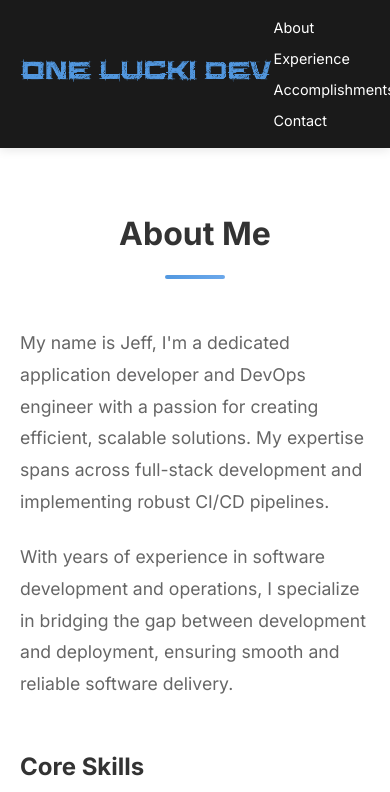
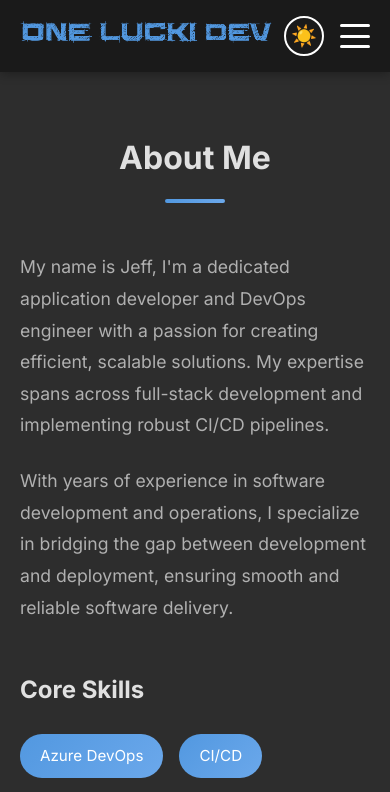
Before and after one commit to jeffpriz/oneluckidev-site, a React (Vite) app: page /about in a window 390 px wide. Shown: the top 792 px of the page. Built offline with nearby package versions, Linux system fonts and the light colour scheme.

Commit message:
Add mobile hamburger menu, dark mode toggle, and scroll-to-top functionality
Co-authored-by: jeffpriz <10476939+jeffpriz@users.noreply.github.com>

```diff
--- a/src/App.tsx
+++ b/src/App.tsx
@@ -1,6 +1,7 @@
 import { Routes, Route } from 'react-router-dom'
 import Navbar from './components/Navbar'
 import Footer from './components/Footer'
+import ScrollToTop from './components/ScrollToTop'
 import Home from './pages/Home'
 import About from './pages/About'
 import Experience from './pages/Experience'
@@ -21,6 +22,7 @@ function App() {
         </Routes>
       </main>
       <Footer />
+      <ScrollToTop />
     </div>
   )
 }
--- a/src/components/Navbar.css
+++ b/src/components/Navbar.css
@@ -12,6 +12,14 @@
   display: flex;
   justify-content: space-between;
   align-items: center;
+  position: relative;
+}
+
+.nav-right {
+  display: flex;
+  align-items: center;
+  gap: 1rem;
+  z-index: 1001;
 }
 
 .nav-brand {
@@ -19,6 +27,7 @@
   align-items: center;
   text-decoration: none;
   height: 50px;
+  z-index: 1001;
 }
 
 .nav-logo {
@@ -55,17 +64,83 @@
   color: var(--primary-color);
 }
 
+/* Hamburger Menu */
+.hamburger {
+  display: none;
+  flex-direction: column;
+  justify-content: space-between;
+  width: 30px;
+  height: 24px;
+  background: none;
+  border: none;
+  cursor: pointer;
+  padding: 0;
+  z-index: 1001;
+}
+
+.hamburger span {
+  display: block;
+  width: 100%;
+  height: 3px;
+  background-color: var(--text-light);
+  border-radius: 2px;
+  transition: all 0.3s ease;
+}
+
+.hamburger.active span:nth-child(1) {
+  transform: translateY(10.5px) rotate(45deg);
+}
+
+.hamburger.active span:nth-child(2) {
+  opacity: 0;
+}
+
+.hamburger.active span:nth-child(3) {
+  transform: translateY(-10.5px) rotate(-45deg);
+}
+
 @media (max-width: 768px) {
+  .hamburger {
+    display: flex;
+  }
+
+  .nav-menu {
+    position: fixed;
+    top: 0;
+    right: -100%;
+    height: 100vh;
+    width: 70%;
+    max-width: 300px;
+    background-color: var(--dark-bg);
+    flex-direction: column;
+    align-items: center;
+    justify-content: center;
+    gap: 2rem;
+    transition: right 0.3s ease;
+    box-shadow: -2px 0 10px rgba(0, 0, 0, 0.3);
+  }
+
+  .nav-menu.active {
+    right: 0;
+  }
+
+  .nav-menu li {
+    width: 100%;
+    text-align: center;
+  }
+
+  .nav-menu a {
+    display: block;
+    padding: 1rem;
+    font-size: 1.2rem;
+  }
+
   .nav-brand {
     height: 40px;
   }
 
   .nav-logo {
     height: 40px;
-  }
-  .nav-menu {
-    gap: 1rem;
-    font-size: 0.9rem;
   }
 }
 
@@ -83,7 +158,6 @@
   }
 
   .nav-menu {
-    flex-direction: column;
-    gap: 0.5rem;
+    width: 80%;
   }
 }
--- a/src/components/Navbar.tsx
+++ b/src/components/Navbar.tsx
@@ -1,11 +1,23 @@
+import { useState } from 'react'
 import { Link } from 'react-router-dom'
+import ThemeToggle from './ThemeToggle'
 import './Navbar.css'
 
 const Navbar = () => {
+  const [isMenuOpen, setIsMenuOpen] = useState(false)
+
+  const toggleMenu = () => {
+    setIsMenuOpen(!isMenuOpen)
+  }
+
+  const closeMenu = () => {
+    setIsMenuOpen(false)
+  }
+
   return (
     <nav className="navbar">
       <div className="container">
-        <Link to="/" className="nav-brand">
+        <Link to="/" className="nav-brand" onClick={closeMenu}>
           <img src="/images/OLDevLogoBanner.png" alt="OneLuckiDev Logo" className="nav-logo"
             onError={(e) => {
               const target = e.target as HTMLImageElement
@@ -17,11 +29,23 @@ const Navbar = () => {
             }}
           />
         </Link>
-        <ul className="nav-menu">
-          <li><Link to="/about">About</Link></li>
-          <li><Link to="/experience">Experience</Link></li>
-          <li><Link to="/accomplishments">Accomplishments</Link></li>
-          <li><Link to="/contact">Contact</Link></li>
+        <div className="nav-right">
+          <ThemeToggle />
+          <button
+            className={`hamburger ${isMenuOpen ? 'active' : ''}`}
+            onClick={toggleMenu}
+            aria-label="Toggle navigation menu"
+          >
+            <span></span>
+            <span></span>
+            <span></span>
+          </button>
+        </div>
+        <ul className={`nav-menu ${isMenuOpen ? 'active' : ''}`}>
+          <li><Link to="/about" onClick={closeMenu}>About</Link></li>
+          <li><Link to="/experience" onClick={closeMenu}>Experience</Link></li>
+          <li><Link to="/accomplishments" onClick={closeMenu}>Accomplishments</Link></li>
+          <li><Link to="/contact" onClick={closeMenu}>Contact</Link></li>
         </ul>
       </div>
     </nav>
--- /dev/null
+++ b/src/components/ScrollToTop.css
@@ -0,0 +1,46 @@
+.scroll-to-top {
+  position: fixed;
+  bottom: 30px;
+  right: 30px;
+  width: 50px;
+  height: 50px;
+  background-color: var(--primary-color);
+  color: var(--card-bg);
+  border: none;
+  border-radius: 50%;
+  font-size: 1.5rem;
+  cursor: pointer;
+  display: flex;
+  align-items: center;
+  justify-content: center;
+  opacity: 0;
+  visibility: hidden;
+  transition: all 0.3s ease;
+  box-shadow: var(--shadow);
+  z-index: 999;
+}
+
+.scroll-to-top.visible {
+  opacity: 1;
+  visibility: visible;
+}
+
+.scroll-to-top:hover {
+  transform: translateY(-5px);
+  box-shadow: var(--shadow-hover);
+  background-color: var(--secondary-color);
+}
+
+.scroll-to-top:active {
+  transform: translateY(-3px);
+}
+
+@media (max-width: 768px) {
+  .scroll-to-top {
+    bottom: 20px;
+    right: 20px;
+    width: 45px;
+    height: 45px;
+    font-size: 1.3rem;
+  }
+}
--- /dev/null
+++ b/src/components/ScrollToTop.tsx
@@ -0,0 +1,41 @@
+import { useState, useEffect } from 'react'
+import './ScrollToTop.css'
+
+const ScrollToTop = () => {
+  const [isVisible, setIsVisible] = useState(false)
+
+  useEffect(() => {
+    const toggleVisibility = () => {
+      if (window.scrollY > 300) {
+        setIsVisible(true)
+      } else {
+        setIsVisible(false)
+      }
+    }
+
+    window.addEventListener('scroll', toggleVisibility)
+
+    return () => {
+      window.removeEventListener('scroll', toggleVisibility)
+    }
+  }, [])
+
+  const scrollToTop = () => {
+    window.scrollTo({
+      top: 0,
+      behavior: 'smooth'
+    })
+  }
+
+  return (
+    <button
+      className={`scroll-to-top ${isVisible ? 'visible' : ''}`}
+      onClick={scrollToTop}
+      aria-label="Scroll to top"
+    >
+      ↑
+    </button>
+  )
+}
+
+export default ScrollToTop
--- /dev/null
+++ b/src/components/ThemeToggle.css
@@ -0,0 +1,32 @@
+.theme-toggle {
+  background: none;
+  border: 2px solid var(--text-light);
+  border-radius: 50%;
+  width: 45px;
+  height: 45px;
+  display: flex;
+  align-items: center;
+  justify-content: center;
+  cursor: pointer;
+  font-size: 1.5rem;
+  transition: all 0.3s ease;
+  margin-left: 1rem;
+}
+
+.theme-toggle:hover {
+  transform: scale(1.1);
+  border-color: var(--primary-color);
+}
+
+.theme-toggle:active {
+  transform: scale(0.95);
+}
+
+@media (max-width: 768px) {
+  .theme-toggle {
+    width: 40px;
+    height: 40px;
+    font-size: 1.3rem;
+    margin-left: 0.5rem;
+  }
+}
--- /dev/null
+++ b/src/components/ThemeToggle.tsx
@@ -0,0 +1,18 @@
+import { useTheme } from '../contexts/ThemeContext'
+import './ThemeToggle.css'
+
+const ThemeToggle = () => {
+  const { theme, toggleTheme } = useTheme()
+
+  return (
+    <button
+      className="theme-toggle"
+      onClick={toggleTheme}
+      aria-label={`Switch to ${theme === 'light' ? 'dark' : 'light'} mode`}
+    >
+      {theme === 'light' ? '🌙' : '☀️'}
+    </button>
+  )
+}
+
+export default ThemeToggle
--- /dev/null
+++ b/src/contexts/ThemeContext.tsx
@@ -0,0 +1,44 @@
+import { createContext, useContext, useState, useEffect, ReactNode } from 'react'
+
+type Theme = 'light' | 'dark'
+
+interface ThemeContextType {
+  theme: Theme
+  toggleTheme: () => void
+}
+
+const ThemeContext = createContext<ThemeContextType | undefined>(undefined)
+
+export const useTheme = () => {
+  const context = useContext(ThemeContext)
+  if (!context) {
+    throw new Error('useTheme must be used within a ThemeProvider')
+  }
+  return context
+}
+
+interface ThemeProviderProps {
+  children: ReactNode
+}
+
+export const ThemeProvider = ({ children }: ThemeProviderProps) => {
+  const [theme, setTheme] = useState<Theme>(() => {
+    const savedTheme = localStorage.getItem('theme') as Theme
+    return savedTheme || 'dark'
+  })
+
+  useEffect(() => {
+    document.documentElement.setAttribute('data-theme', theme)
+    localStorage.setItem('theme', theme)
+  }, [theme])
+
+  const toggleTheme = () => {
+    setTheme(prevTheme => prevTheme === 'light' ? 'dark' : 'light')
+  }
+
+  return (
+    <ThemeContext.Provider value={{ theme, toggleTheme }}>
+      {children}
+    </ThemeContext.Provider>
+  )
+}
--- a/src/main.tsx
+++ b/src/main.tsx
@@ -1,13 +1,16 @@
 import React from 'react'
 import ReactDOM from 'react-dom/client'
 import { BrowserRouter } from 'react-router-dom'
+import { ThemeProvider } from './contexts/ThemeContext'
 import App from './App'
 import './styles/index.css'
 
 ReactDOM.createRoot(document.getElementById('root')!).render(
   <React.StrictMode>
     <BrowserRouter>
-      <App />
+      <ThemeProvider>
+        <App />
+      </ThemeProvider>
     </BrowserRouter>
   </React.StrictMode>,
 )
--- a/src/styles/index.css
+++ b/src/styles/index.css
@@ -5,17 +5,39 @@
   box-sizing: border-box;
 }
 
+html {
+  scroll-behavior: smooth;
+}
+
 :root {
   --primary-color: #5298e0;
   --secondary-color: #6ba8eb;
+  --success-color: #28a745;
+}
+
+/* Dark Theme (Default) */
+:root,
+[data-theme="dark"] {
   --dark-bg: #1a1a1a;
+  --light-bg: #2d2d2d;
+  --text-primary: #e0e0e0;
+  --text-secondary: #b0b0b0;
+  --text-light: #fff;
+  --card-bg: #2d2d2d;
+  --border-color: #404040;
+  --shadow: 0 2px 10px rgba(0, 0, 0, 0.3);
+  --shadow-hover: 0 4px 20px rgba(0, 0, 0, 0.4);
+}
+
+/* Light Theme */
+[data-theme="light"] {
+  --dark-bg: #ffffff;
   --light-bg: #f5f5f5;
   --text-primary: #333;
   --text-secondary: #666;
-  --text-light: #fff;
+  --text-light: #1a1a1a;
   --card-bg: #fff;
   --border-color: #e0e0e0;
-  --success-color: #28a745;
   --shadow: 0 2px 10px rgba(0, 0, 0, 0.1);
   --shadow-hover: 0 4px 20px rgba(0, 0, 0, 0.15);
 }
@@ -25,6 +47,7 @@ body {
   line-height: 1.6;
   color: var(--text-primary);
   background-color: var(--light-bg);
+  transition: background-color 0.3s ease, color 0.3s ease;
 }
 
 .container {
@@ -71,24 +94,27 @@ section {
 }
 
 .btn-primary {
-  background-color: var(--text-light);
+  background-color: var(--card-bg);
   color: var(--primary-color);
+  border: 2px solid var(--primary-color);
 }
 
 .btn-primary:hover {
   transform: translateY(-2px);
   box-shadow: var(--shadow-hover);
+  background-color: var(--primary-color);
+  color: var(--card-bg);
 }
 
 .btn-secondary {
   background-color: transparent;
-  color: var(--text-light);
-  border: 2px solid var(--text-light);
+  color: var(--text-primary);
+  border: 2px solid var(--text-primary);
 }
 
 .btn-secondary:hover {
-  background-color: var(--text-light);
-  color: var(--primary-color);
+  background-color: var(--text-primary);
+  color: var(--card-bg);
 }
 
 /* Responsive Design */
```
